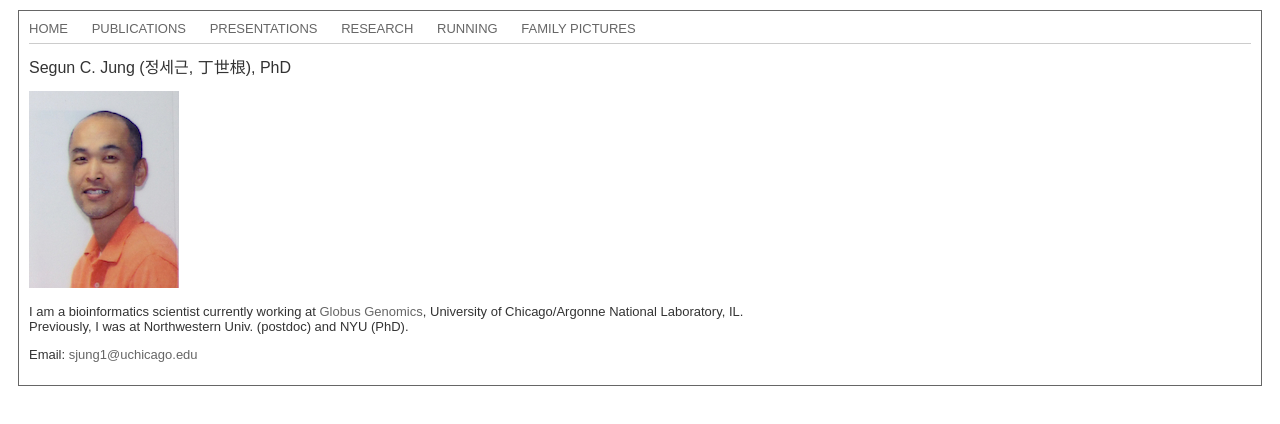
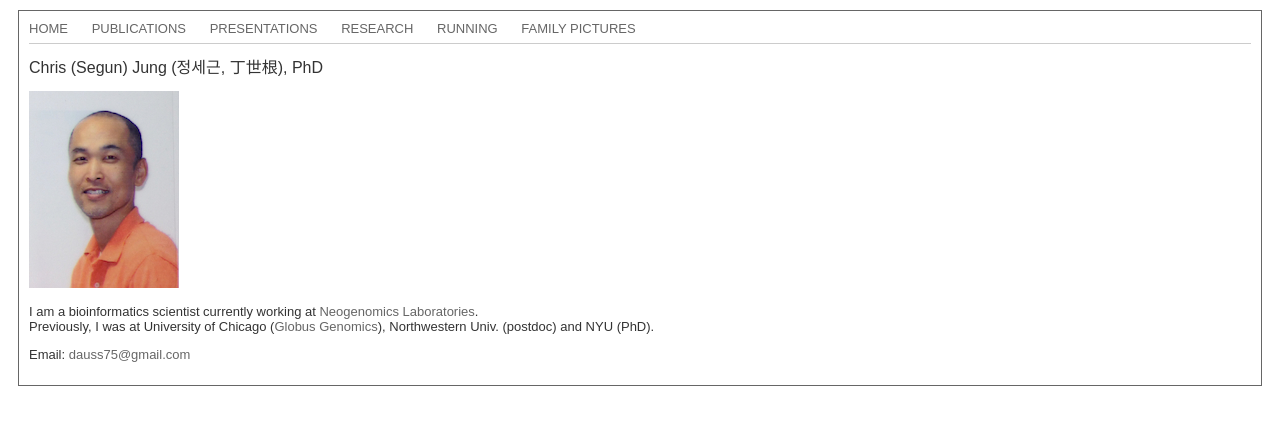
Before and after one commit to dauss75/dauss75.github.io, a plain HTML site: page index.html in a window 1280 px wide. Drawn offline with Linux system fonts and the light colour scheme.

Commit message:
Update index.html

```diff
--- a/index.html
+++ b/index.html
@@ -18,14 +18,14 @@
     </ul>
    </div>
    <hr>
-   <h1>Segun C. Jung (정세근, 丁世根), PhD</h1>
+   <h1>Chris (Segun) Jung (정세근, 丁世根), PhD</h1>
    <p><img src="images/segun.jpg" alt="Segun C. Jung" /></p>
    <p>
-    I am a bioinformatics scientist currently working at <a href="https://www.globus.org/genomics"  target="_blank"> Globus Genomics</a>,
-    University of Chicago/Argonne National Laboratory, IL. <br/>Previously, I was at Northwestern Univ. (postdoc)  and NYU (PhD).
+    I am a bioinformatics scientist currently working at <a href="https://neogenomics.com/"  target="_blank">Neogenomics Laboratories</a>.
+    <br/>Previously, I was at University of Chicago (<a href="https://www.globus.org/genomics"  target="_blank">Globus Genomics</a>), Northwestern Univ. (postdoc)  and NYU (PhD).
    </p>
    <p>
-    Email: <a href="mailto:sjung1@uchicago.edu">sjung1@uchicago.edu</a>
+    Email: <a href="mailto:dauss75@gmail.com">dauss75@gmail.com</a>
    </p>
   </div>
  </body>
```
